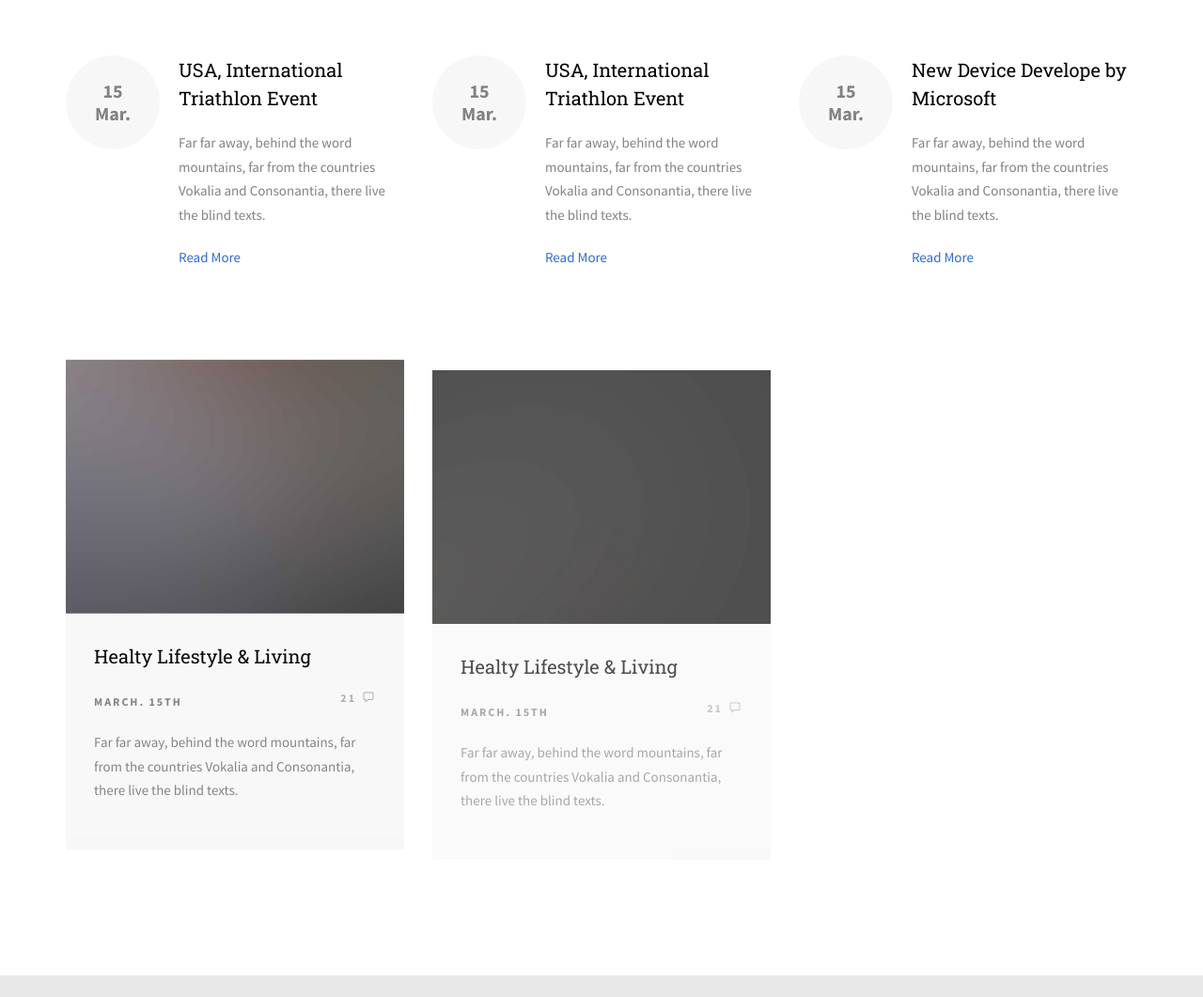
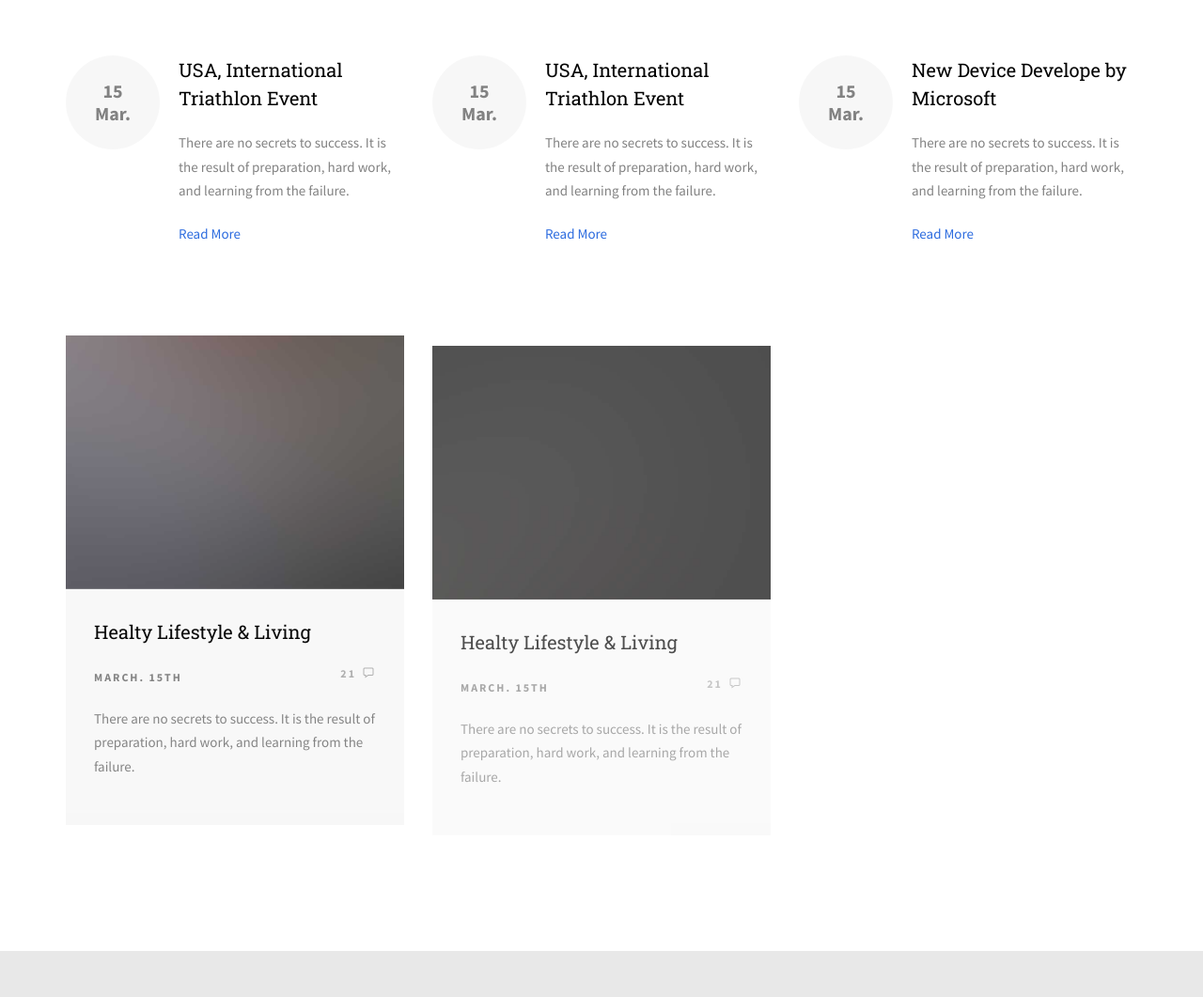
Before and after one commit to smitadc808/Demotestproject2, a plain HTML site: page index.html in a window 1280 px wide. Shown: the part 4100-5161 px from the top of the page at 94% size. Drawn offline with Linux system fonts and the light colour scheme; files whose address does not match are found by name.

Commit message:
Ninth commit on 13.08.2019

```diff
--- a/index.html
+++ b/index.html
@@ -425,7 +425,8 @@
 					<div class="fh5co-event">
 						<div class="date text-center"><span>15<br>Mar.</span></div>
 						<h3><a href="#">USA, International Triathlon Event</a></h3>
-						<p>Far far away, behind the word mountains, far from the countries Vokalia and Consonantia, there live the blind texts.</p>
+						<p>There are no secrets to success. It is the result of preparation, hard work, and learning from the failure.
+						</p>
 						<p><a href="#">Read More</a></p>
 					</div>
 				</div>
@@ -433,7 +434,8 @@
 					<div class="fh5co-event">
 						<div class="date text-center"><span>15<br>Mar.</span></div>
 						<h3><a href="#">USA, International Triathlon Event</a></h3>
-						<p>Far far away, behind the word mountains, far from the countries Vokalia and Consonantia, there live the blind texts.</p>
+						<p>There are no secrets to success. It is the result of preparation, hard work, and learning from the failure.
+						</p>
 						<p><a href="#">Read More</a></p>
 					</div>
 				</div>
@@ -441,7 +443,8 @@
 					<div class="fh5co-event">
 						<div class="date text-center"><span>15<br>Mar.</span></div>
 						<h3><a href="#">New Device Develope by Microsoft</a></h3>
-						<p>Far far away, behind the word mountains, far from the countries Vokalia and Consonantia, there live the blind texts.</p>
+						<p>There are no secrets to success. It is the result of preparation, hard work, and learning from the failure.
+						</p>
 						<p><a href="#">Read More</a></p>
 					</div>
 				</div>
@@ -454,7 +457,8 @@
 							<h3><a href="#">Healty Lifestyle &amp; Living</a></h3>
 							<span class="posted_on">March. 15th</span>
 							<span class="comment"><a href="">21<i class="icon-speech-bubble"></i></a></span>
-							<p>Far far away, behind the word mountains, far from the countries Vokalia and Consonantia, there live the blind texts.</p>
+							<p>There are no secrets to success. It is the result of preparation, hard work, and learning from the failure.
+							</p>
 						</div>
 					</div>
 				</div>
@@ -465,7 +469,8 @@
 							<h3><a href="#">Healty Lifestyle &amp; Living</a></h3>
 							<span class="posted_on">March. 15th</span>
 							<span class="comment"><a href="">21<i class="icon-speech-bubble"></i></a></span>
-							<p>Far far away, behind the word mountains, far from the countries Vokalia and Consonantia, there live the blind texts.</p>
+							<p>There are no secrets to success. It is the result of preparation, hard work, and learning from the failure.
+							</p>
 						</div>
 					</div>
 				</div>
@@ -476,7 +481,8 @@
 							<h3><a href="#">Healty Lifestyle &amp; Living</a></h3>
 							<span class="posted_on">March. 15th</span>
 							<span class="comment"><a href="">21<i class="icon-speech-bubble"></i></a></span>
-							<p>Far far away, behind the word mountains, far from the countries Vokalia and Consonantia, there live the blind texts.</p>
+							<p>There are no secrets to success. It is the result of preparation, hard work, and learning from the failure.
+							</p>
 						</div>
 					</div>
 				</div>
```
